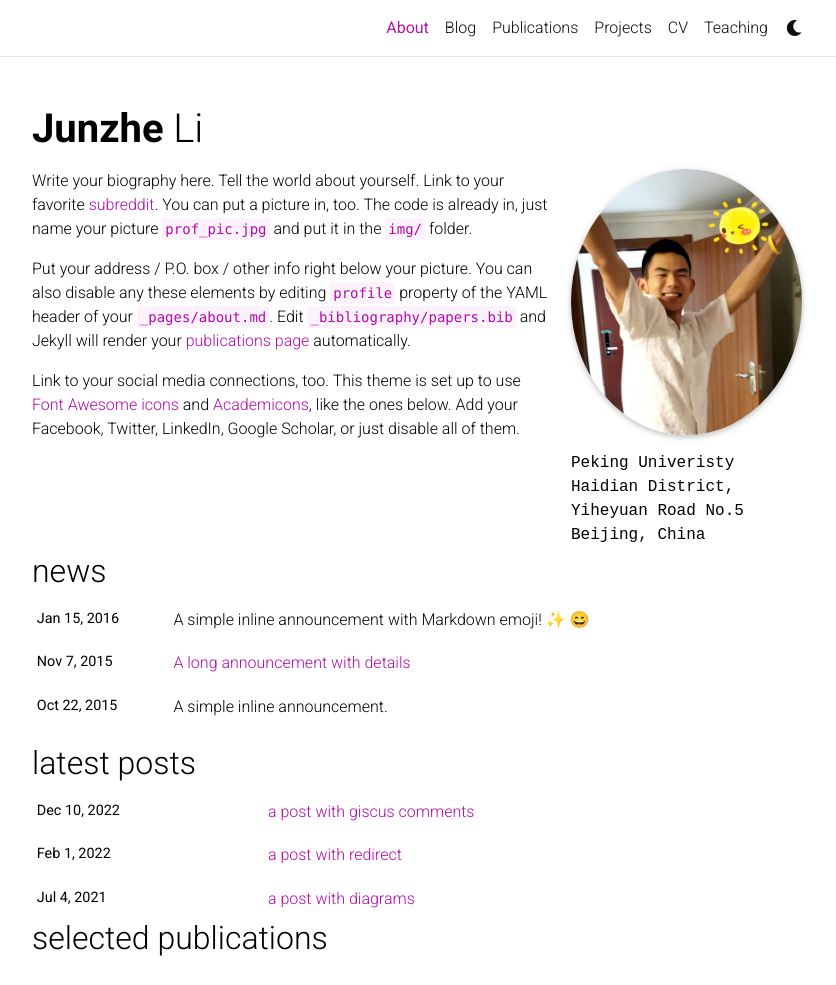
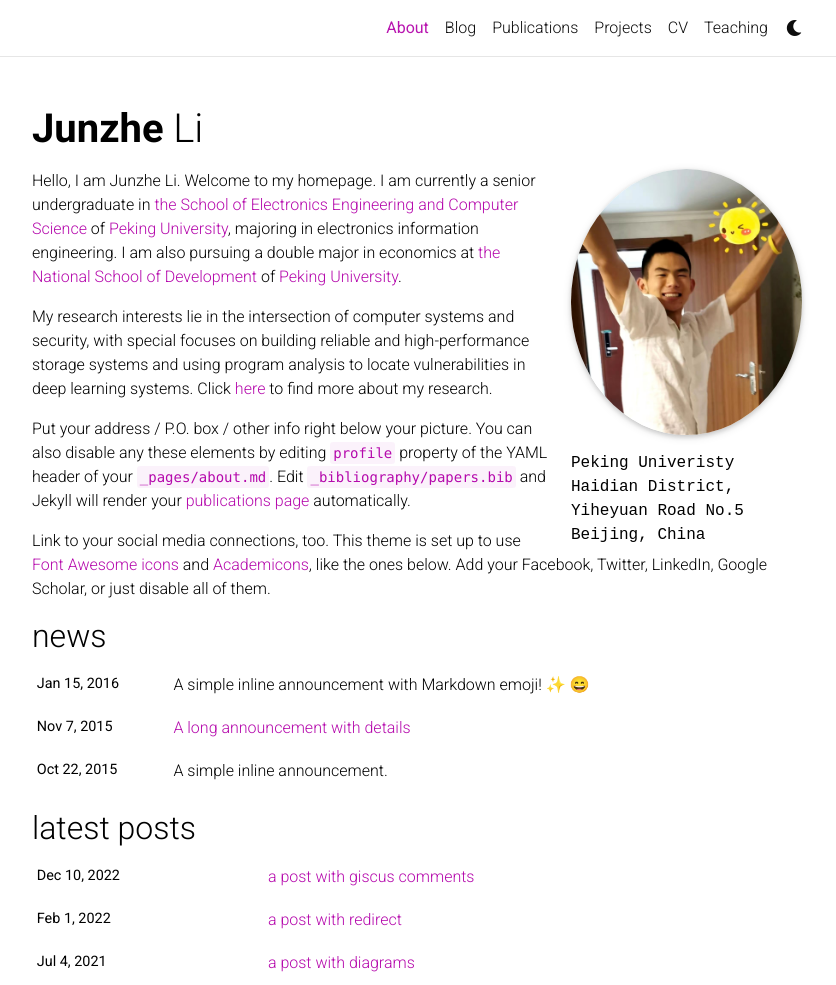
Before and after one commit to JzzzLi/JzzzLi.github.io, a Jekyll site: the page built from _pages/about.md, in a window 1280 px wide and 1339 px high, cut to the strip 0-985 px from the top of the window. Shown: the whole strip, without its empty margins (223-1059 px from the left). Built offline with Jekyll 4.4.1, drawn with Linux system fonts in a browser that asks for light colours; full-size pictures stand in for the smaller copies a plugin makes; emoji names are drawn with the system emoji font; comment, search, counter and statistics services are not loaded; a style sheet for code colours, icons or effects is not loaded.

Commit message:
add personal information

```diff
--- a/_pages/about.md
+++ b/_pages/about.md
@@ -19,7 +19,9 @@ selected_papers: true # includes a list of papers marked as "selected={true}"
 social: true  # includes social icons at the bottom of the page
 ---
 
-Write your biography here. Tell the world about yourself. Link to your favorite [subreddit](http://reddit.com). You can put a picture in, too. The code is already in, just name your picture `prof_pic.jpg` and put it in the `img/` folder.
+Hello, I am Junzhe Li. Welcome to my homepage. I am currently a senior undergraduate in [the School of Electronics Engineering and Computer Science](https://eecs.pku.edu.cn/) of [Peking University](https://pku.edu.cn/), majoring in electronics information engineering. I am also pursuing a double major in economics at [the National School of Development](https://en.nsd.pku.edu.cn/) of [Peking University](https://pku.edu.cn/).
+
+My research interests lie in the intersection of computer systems and security, with special focuses on building reliable and high-performance storage systems and using program analysis to locate vulnerabilities in deep learning systems. Click [here](/publications) to find more about my research.
 
 Put your address / P.O. box / other info right below your picture. You can also disable any these elements by editing `profile` property of the YAML header of your `_pages/about.md`. Edit `_bibliography/papers.bib` and Jekyll will render your [publications page](/al-folio/publications/) automatically.
 
```
Also changed, not shown: _data/coauthors.yml (+6 -6 lines).
